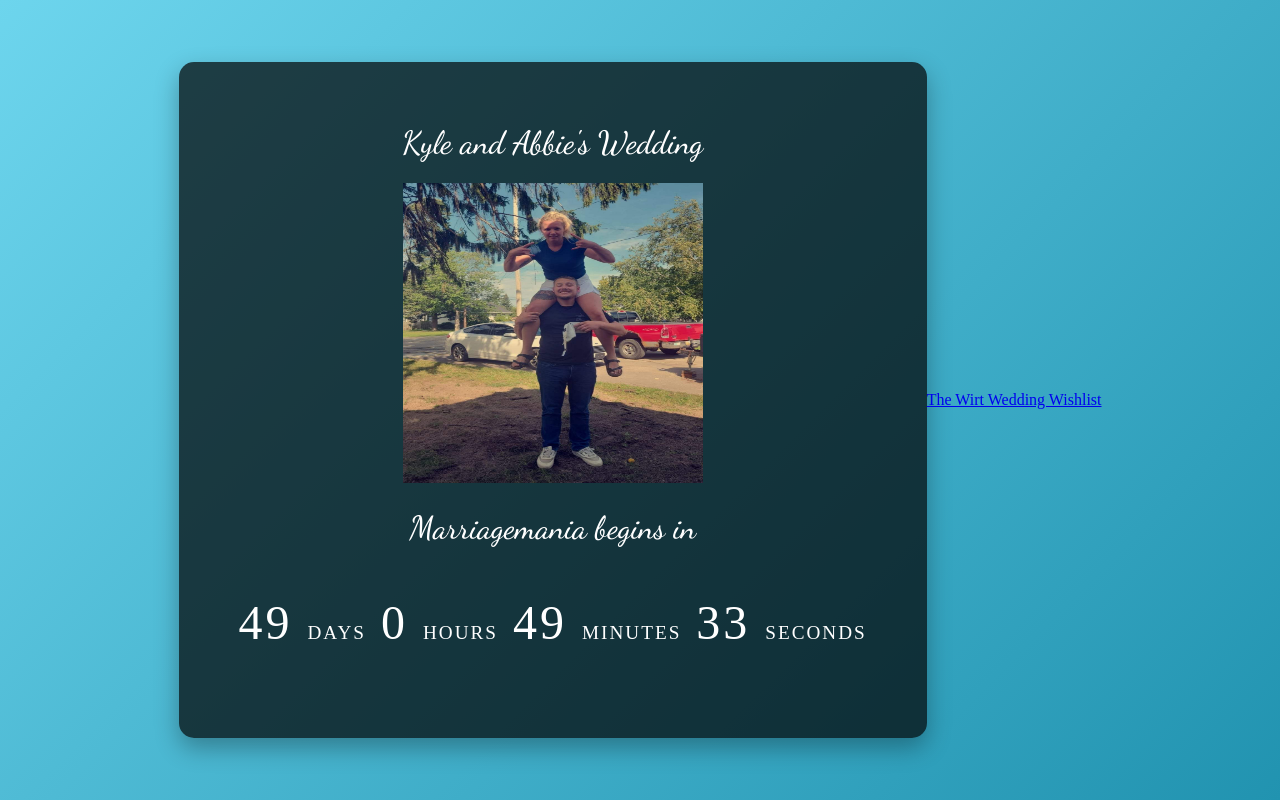
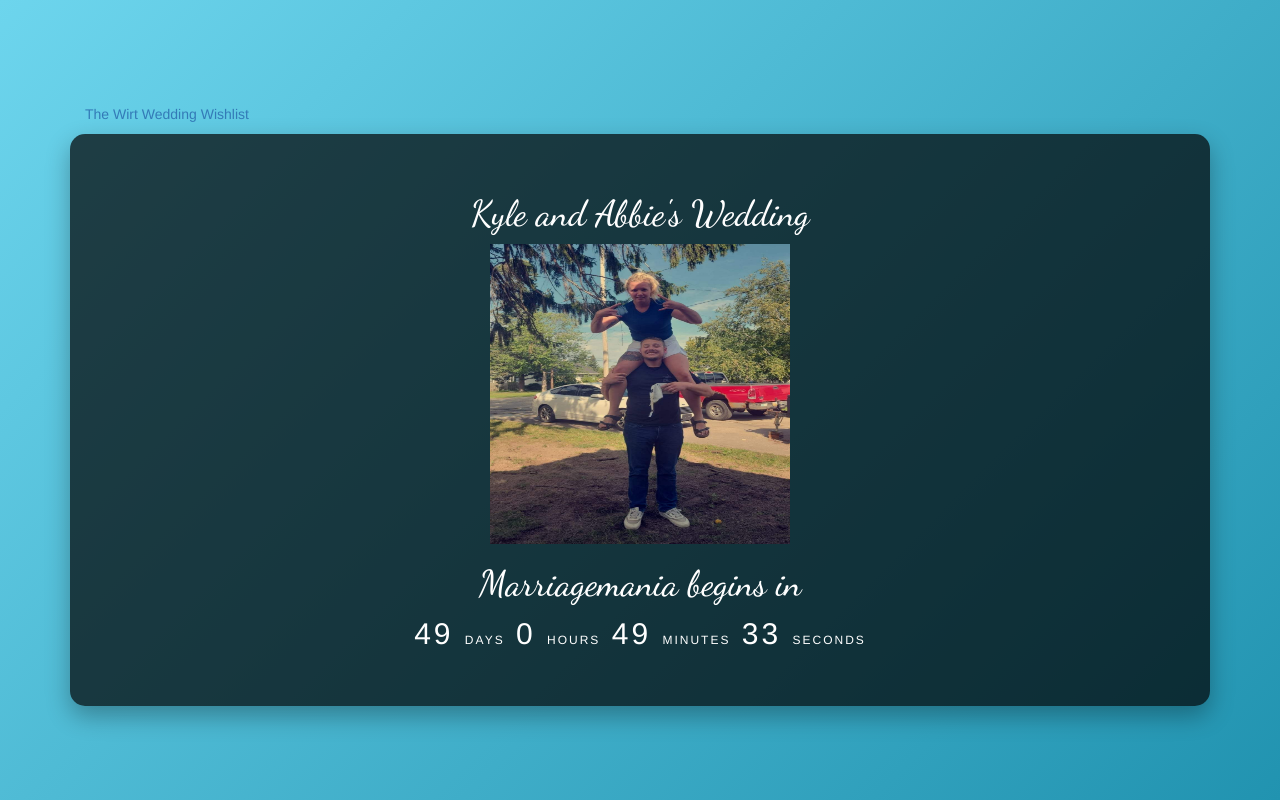
Before and after one commit to seantonbomb/klyeandabbiewedding, a plain HTML site: page index.html in a window 1280 px wide. Drawn offline with nearby package versions, Linux system fonts and the light colour scheme.

Commit message:
Update index.html
nav bar and bootstrap

```diff
--- a/index.html
+++ b/index.html
@@ -3,6 +3,8 @@
         <head>
             <meta charset="utf-8">
             <meta name=viewport content="width=device-width, initial-scale = 1">
+            <link rel="stylesheet" href="https://maxcdn.bootstrapcdn.com/bootstrap/3.4.1/css/bootstrap.min.css">
+
             <title>Kyle & Abbie's Wedding</title>
          <link rel="stylesheet" href="styles/wmcdstyle.css">
             <link rel="preconnect" href="https://fonts.googleapis.com">
@@ -10,6 +12,15 @@
 <link href="https://fonts.googleapis.com/css2?family=Dancing+Script:wght@400..700&display=swap" rel="stylesheet">
         </head>
         <body>
+            <div class="container">
+
+            <ul id="registry" class="nav nav-bar-nav">
+
+                    <li>
+                <a href="https://www.amazon.com/wedding/registry/2KS88QRKF27KH" target="_blank">
+                    The Wirt Wedding Wishlist
+                </a></li></ul>
+
             <div id="countdown">
                 <h1>Kyle and Abbie's Wedding</h1>
                 <img src="kyleandabbie.png" alt="Kyle and Abbie" width="300px" height="300">
@@ -25,10 +36,6 @@
                     <span class="timer-unit">Seconds</span>
                 </p>
             </div>
-            <div id="registry">
-                <a href="https://www.amazon.com/wedding/registry/2KS88QRKF27KH" target="_blank">
-                    The Wirt Wedding Wishlist
-                </a>
 
             </div>
             <script src="scripts/script.js"></script>
```
